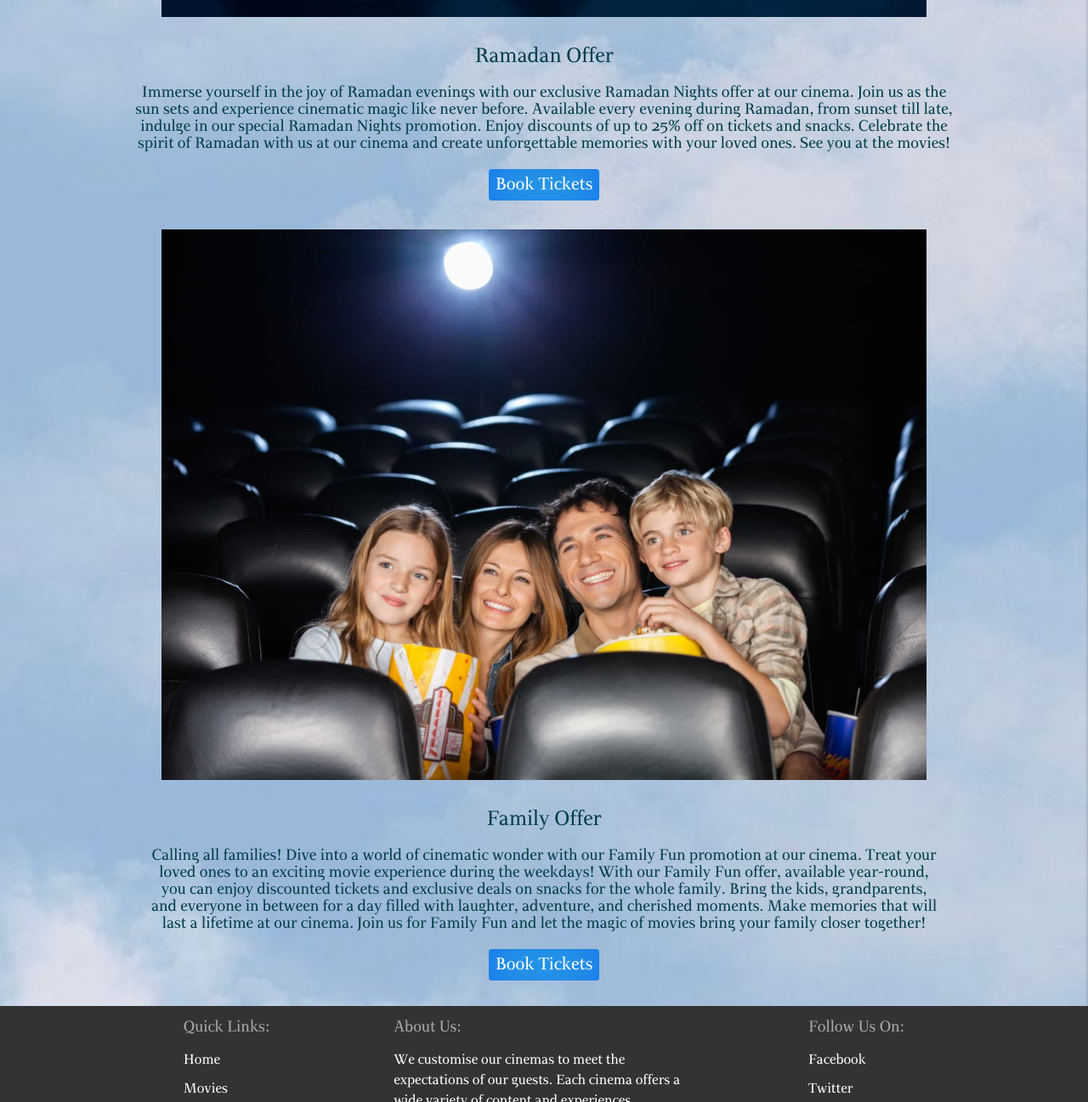
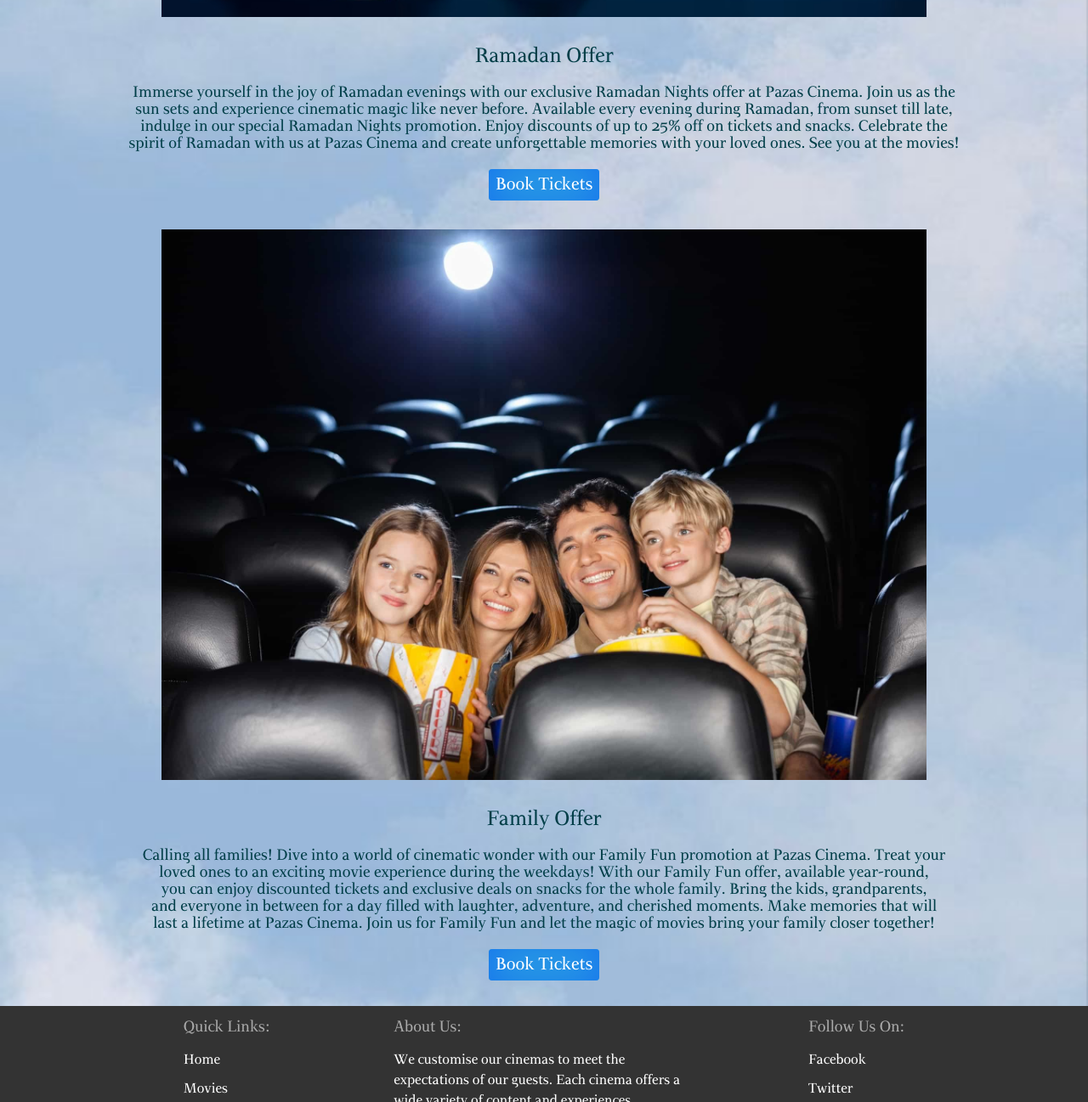
Before and after one commit to CordialBeatle0/cinema-reservation-system, a website: page public/views/offers.html in a window 1280 px wide. Shown: the part 780-2077 px from the top of the page at 85% size. Drawn offline with nearby package versions, Linux system fonts and the light colour scheme.

Commit message:
added text to offers

```diff
--- a/public/views/offers.html
+++ b/public/views/offers.html
@@ -49,11 +49,11 @@
         <h2>Ramadan Offer</h2>
         <p>
           Immerse yourself in the joy of Ramadan evenings with our exclusive
-          Ramadan Nights offer at our cinema. Join us as the sun sets and
+          Ramadan Nights offer at Pazas Cinema. Join us as the sun sets and
           experience cinematic magic like never before. Available every evening
           during Ramadan, from sunset till late, indulge in our special Ramadan
           Nights promotion. Enjoy discounts of up to 25% off on tickets and
-          snacks. Celebrate the spirit of Ramadan with us at our cinema and
+          snacks. Celebrate the spirit of Ramadan with us at Pazas Cinema and
           create unforgettable memories with your loved ones. See you at the
           movies!
         </p>
@@ -69,13 +69,13 @@
         <h2>Family Offer</h2>
         <p>
           Calling all families! Dive into a world of cinematic wonder with our
-          Family Fun promotion at our cinema. Treat your loved ones to an
+          Family Fun promotion at Pazas Cinema. Treat your loved ones to an
           exciting movie experience during the weekdays! With our Family Fun
           offer, available year-round, you can enjoy discounted tickets and
           exclusive deals on snacks for the whole family. Bring the kids,
           grandparents, and everyone in between for a day filled with laughter,
           adventure, and cherished moments. Make memories that will last a
-          lifetime at our cinema. Join us for Family Fun and let the magic of
+          lifetime at Pazas Cinema. Join us for Family Fun and let the magic of
           movies bring your family closer together!
         </p>
         <a
```
